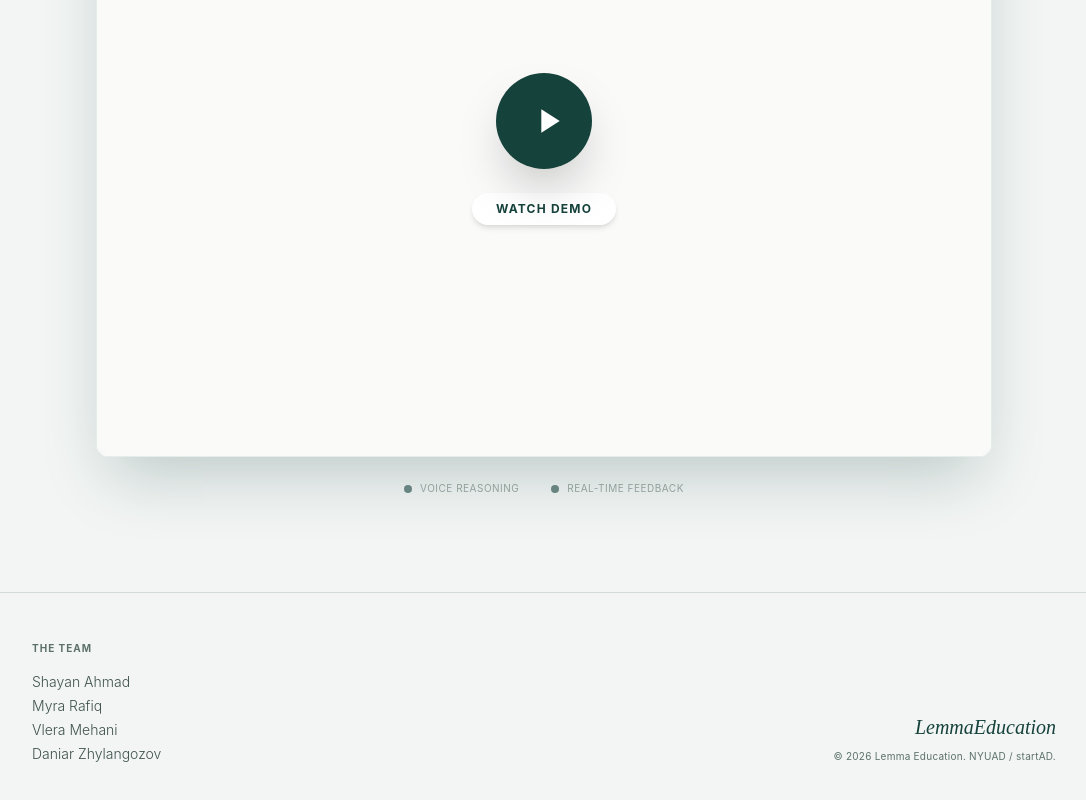
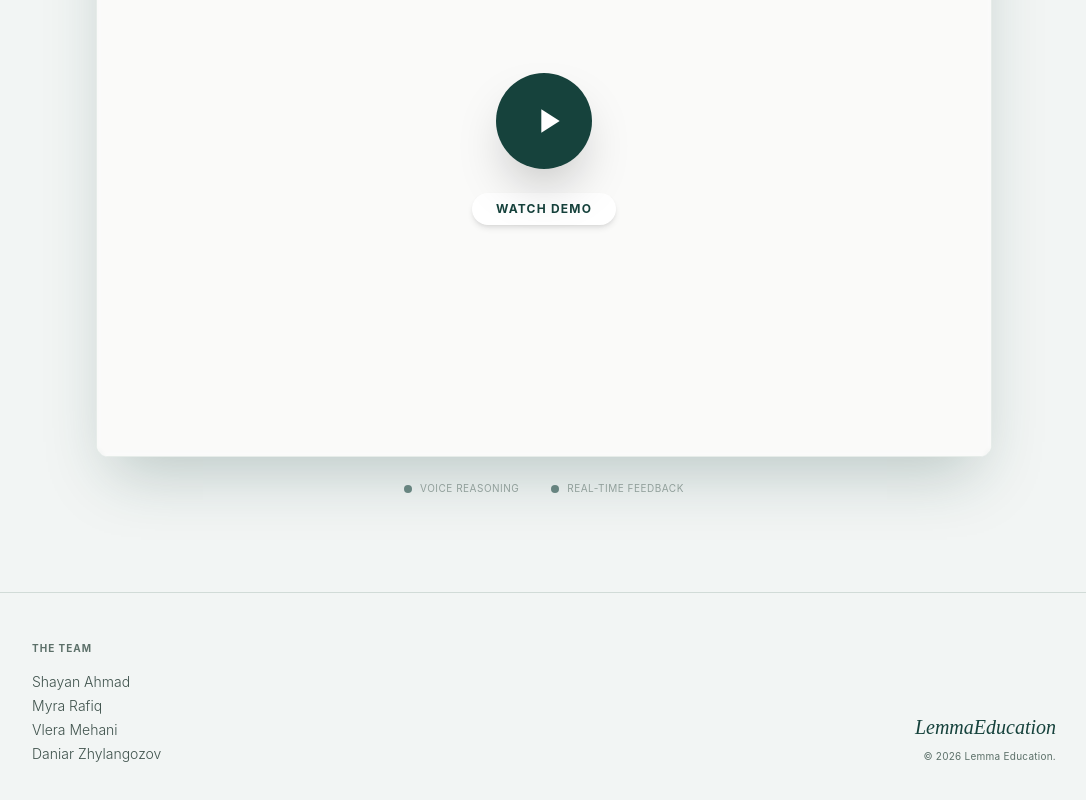
Before and after one commit to shayanahmad7/LemmaEducation, a Next.js app: page / in a window 1280 px wide. Shown: the part 1497-2297 px from the top of the page, without its empty margins (96-1182 px from the left). Built offline with nearby package versions, Linux system fonts and the light colour scheme.

Commit message:
Remove NYUAD/startAD from footer and README

```diff
--- a/app/page.tsx
+++ b/app/page.tsx
@@ -142,7 +142,7 @@ export default function Home() {
 
           <div className="text-left md:text-right">
             <p className="serif italic text-xl mb-2 text-[#16423C]">LemmaEducation</p>
-            <p className="text-[10px] text-[#5C7069] tracking-wide">© 2026 Lemma Education. NYUAD / startAD.</p>
+            <p className="text-[10px] text-[#5C7069] tracking-wide">© 2026 Lemma Education.</p>
           </div>
         </div>
       </footer>
```
Also changed, not shown: 1 other file (tests, documents, lock files or other folders).
